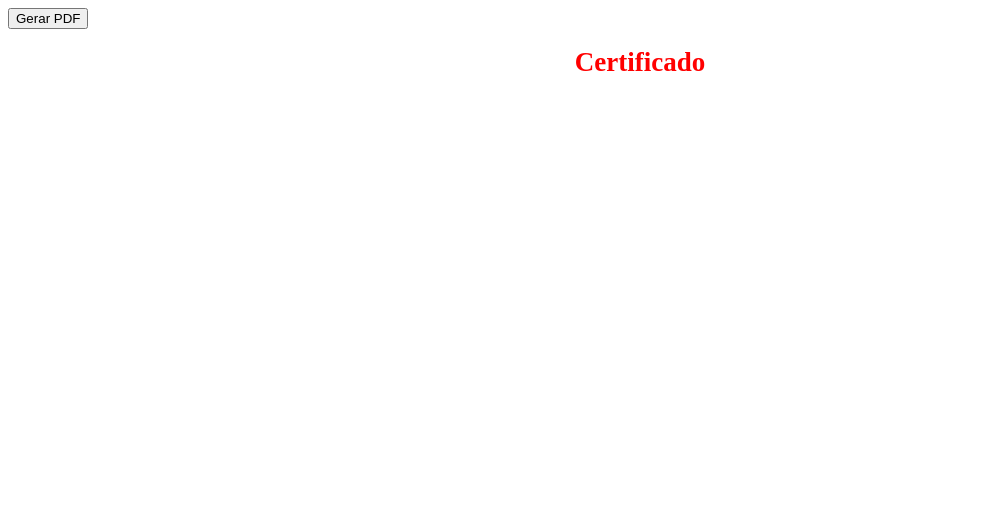
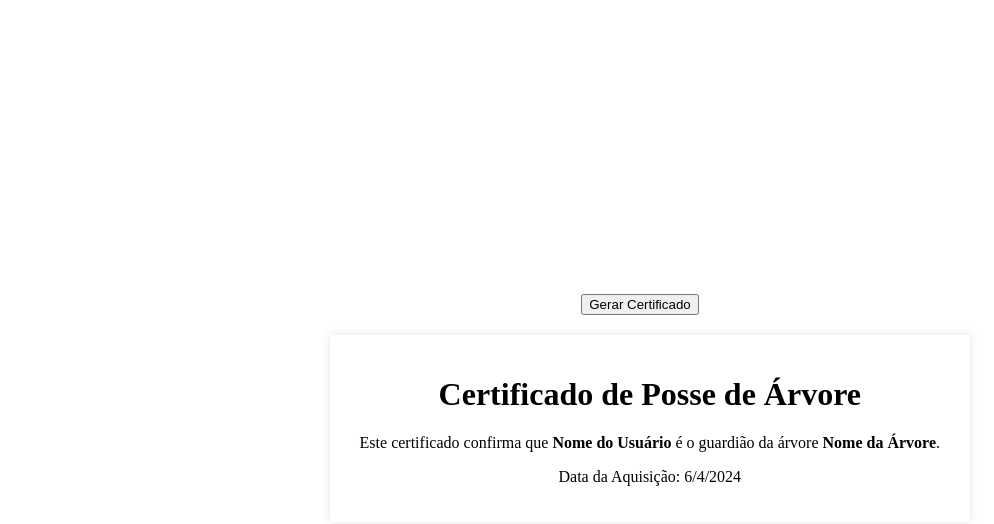
Before and after one commit to mateusbretz/TestingPdfGenerator, a Next.js app in the folder pdf/: page / in a window 1280 px wide. Shown: the top 524 px of the page, without its empty margins (0-994 px from the left). Built offline with nearby package versions, Linux system fonts and the light colour scheme; what react-to-pdf would draw is missing.

Commit message:
fix: adding a certificate to the page

```diff
--- a/pdf/package.json
+++ b/pdf/package.json
@@ -9,10 +9,12 @@
     "lint": "next lint"
   },
   "dependencies": {
+    "@react-pdf/renderer": "^3.4.4",
     "next": "14.2.3",
     "react": "^18",
     "react-dom": "^18",
-    "react-to-pdf": "^1.0.1"
+    "react-to-pdf": "^1.0.1",
+    "styled-components": "^6.1.11"
   },
   "devDependencies": {
     "eslint": "^8",
--- a/pdf/src/pages/index.js
+++ b/pdf/src/pages/index.js
@@ -1,7 +1,7 @@
 import Head from "next/head";
+import { useRef, useState } from "react";
 import generatePDF, { Margin } from "react-to-pdf";
-
-const recoverContentToPDF = () => document.getElementById("content-id");
+import { Main, Content, Button } from "./styles";
 
 const customization = {
   //Baixar/Salvar = save / Abrir no navegador = open
@@ -12,30 +12,39 @@ const customization = {
     // Formato da página: A4 ou letter
     format: "A4",
     // Orientação do arquivo: portrait ou landscape
-    orientation: "portrait",
+    orientation: "landscape",
   },
 };
 
 export default function Home() {
+  const [userName, setUserName] = useState("Nome do Usuário");
+  const [treeName, setTreeName] = useState("Nome da Árvore");
+
+  const recoverContentToPDF = () => document.getElementById("content-id");
+
   return (
     <>
       <Head>
-        <title>Certificado</title>
-        <meta name="description" content="Generated by create next app" />
-        <meta name="viewport" content="width=device-width, initial-scale=1" />
-        <link rel="icon" href="/favicon.ico" />
+        <title>Certificado de Posse da Árvore</title>
       </Head>
-      <main>
-        <button onClick={() => generatePDF(recoverContentToPDF, customization)}>
-          Gerar PDF
-        </button>
+      <Main>
+        <div>
+          <Button
+            onClick={() => generatePDF(recoverContentToPDF, customization)}
+          >
+            Gerar Certificado
+          </Button>
 
-        <div id="content-id">
-          <h1 style={{ textAlign: "center", color: "#f00", fontSize: "27px" }}>
-            Certificado
-          </h1>
+          <Content id="content-id">
+            <h1>Certificado de Posse de Árvore</h1>
+            <p>
+              Este certificado confirma que <strong>{userName}</strong> é o
+              guardião da árvore <strong>{treeName}</strong>.
+            </p>
+            <p>Data da Aquisição: {new Date().toLocaleDateString()}</p>
+          </Content>
         </div>
-      </main>
+      </Main>
     </>
   );
 }
--- /dev/null
+++ b/pdf/src/pages/styles.js
@@ -0,0 +1,21 @@
+import styled from "styled-components";
+
+export const Main = styled.main`
+  display: flex;
+  justify-content: center;
+  align-items: center;
+  height: 100vh;
+  text-align: center;
+`;
+
+export const Content = styled.div`
+  width: 100%;
+  max-width: 600px;
+  margin: 0 auto;
+  padding: 20px;
+  box-shadow: 0 0 10px rgba(0, 0, 0, 0.1);
+`;
+
+export const Button = styled.button`
+  margin-bottom: 20px;
+`;
```
Also changed, not shown: 1 other file (tests, documents, lock files or other folders).
